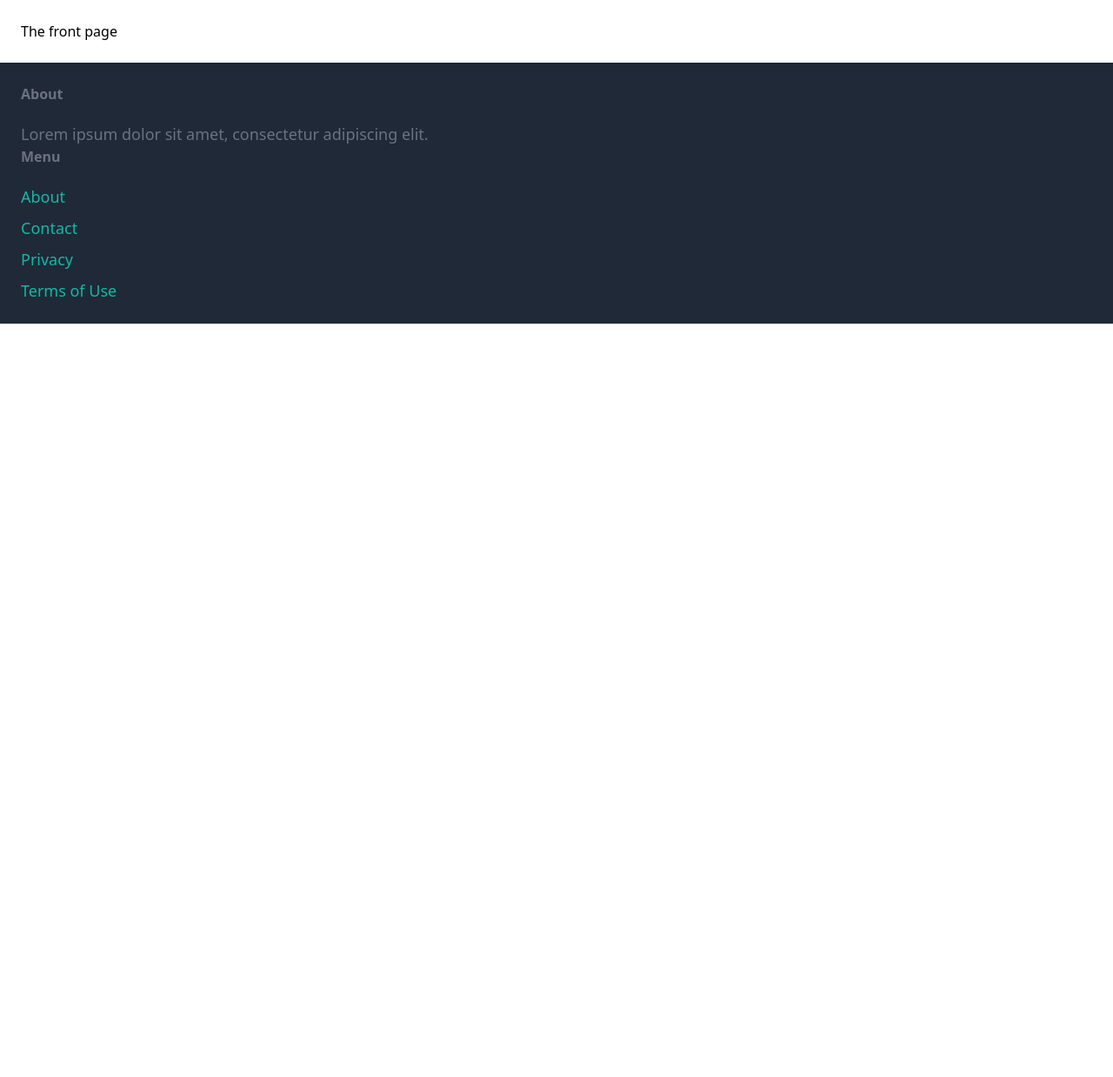
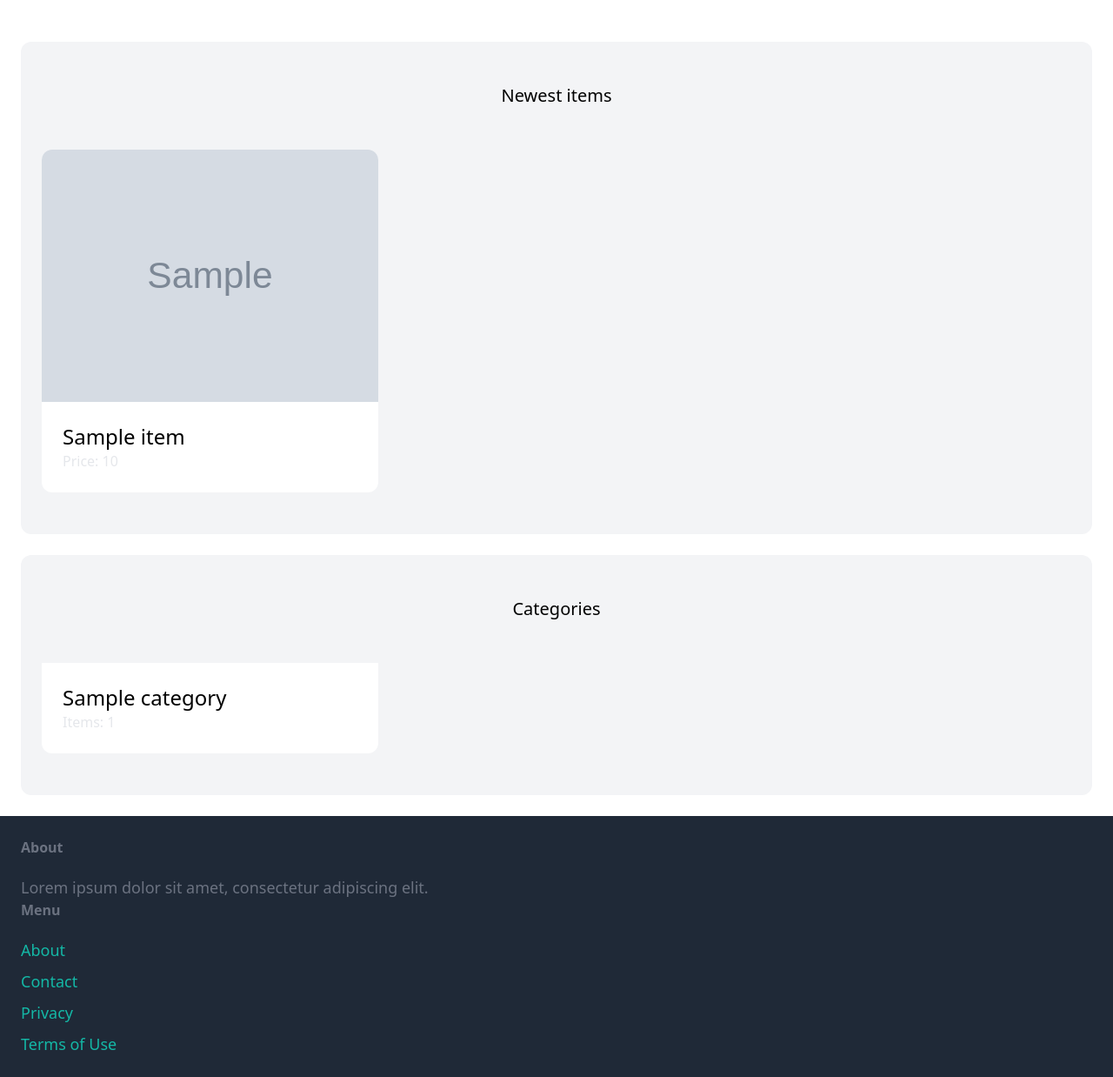
Before and after one commit to MouhaDiouf/django-marketplace, a Django app: template core/templates/core/index.html in a window 1280 px wide. Shown: the part 77-1315 px from the top of the page at 87% size. Before the commit the page ends 449 px from the top, so only its background shows below. Run offline with Django 3.2, Linux system fonts and the light colour scheme; the template is opened without the code that fills it: most values are stand-ins (such as "Sample title", 1, 10 or a date in 2020); grey boxes marked "Sample" are stand-in pictures; some libraries are stand-ins or nearby versions.

Commit message:
add item model and show home

```diff
--- a/core/templates/core/index.html
+++ b/core/templates/core/index.html
@@ -1,5 +1,41 @@
 {% extends 'core/base.html' %}
 
 {% block content%}
-    <h1>The front page</h1>
+
+    <div class="mt-6 px-6 py-12 bg-gray-100 rounded-xl">
+        <h2 class="mb-12 text-xl text-center">Newest items</h2>
+        <div class="grid grid-cols-3 gap-3">
+            {% for item in items %}
+            <div class="">
+
+                <a href="#">
+                    <div>
+                        <img src="{{item.image.url}}" class="rounded-t-xl" />
+                    </div>
+                    <div class="p-6 bg-white rounded-b-xl">
+                            <h2 class="text-2xl">{{ item.name }}</h2>
+                        <p class="text-gray-200">Price: {{item.price}}</p>
+                    </div>
+                </a>
+            </div>
+            {% endfor %}
+        </div>
+    </div>
+
+<div class="mt-6 px-6 py-12 bg-gray-100 rounded-xl">
+        <h2 class="mb-12 text-xl text-center">Categories</h2>
+        <div class="grid grid-cols-3 gap-3">
+            {% for category in categories %}
+             <div class="">
+
+                <a href="#">
+                    <div class="p-6 bg-white rounded-b-xl">
+                            <h2 class="text-2xl">{{ category.name }}</h2>
+                        <p class="text-gray-200">Items: {{category.items.count}}</p>
+                    </div>
+                </a>
+            </div>
+            {% endfor %}
+        </div>
+</div>
 {% endblock %}
--- a/core/urls.py
+++ b/core/urls.py
@@ -1,5 +1,7 @@
 from django.urls import path
 from .views import index, contact
+
+
 
 urlpatterns = [
     path('', index, name="index"),
--- a/item/admin.py
+++ b/item/admin.py
@@ -1,4 +1,5 @@
 from django.contrib import admin
-from .models import Category
+from .models import Category, Item
 # Register your models here.
 admin.site.register(Category)
+admin.site.register(Item)
--- a/item/models.py
+++ b/item/models.py
@@ -21,3 +21,7 @@ class Item(models.Model):
     is_sold = models.BooleanField(default=False)
     created_at = models.DateTimeField(auto_now_add=True)
     created_by = models.ForeignKey(User, related_name='items', on_delete=models.CASCADE)
+
+
+    def __str__(self):
+        return self.name
--- a/puddle/settings.py
+++ b/puddle/settings.py
@@ -118,6 +118,8 @@ USE_TZ = True
 # https://docs.djangoproject.com/en/4.2/howto/static-files/
 
 STATIC_URL = 'static/'
+MEDIA_URL = 'media/'
+MEDIA_ROOT = BASE_DIR / 'media'
 
 # Default primary key field type
 # https://docs.djangoproject.com/en/4.2/ref/settings/#default-auto-field
--- a/puddle/urls.py
+++ b/puddle/urls.py
@@ -16,9 +16,10 @@ Including another URLconf
 """
 from django.contrib import admin
 from django.urls import path, include
-
+from django.conf import settings
+from django.conf.urls.static import static
 
 urlpatterns = [
     path('admin/', admin.site.urls),
     path("", include("core.urls")),
-]
+] + static(settings.MEDIA_URL, document_root=settings.MEDIA_ROOT)
```
Also changed, not shown: core/views.py (+6 -1 lines), item/migrations/0002_alter_category_options_item.py (added), media/item_images/avatar.png (added), media/item_images/shirt.jpg (added), media/item_images/teddy_bear.png (added).
